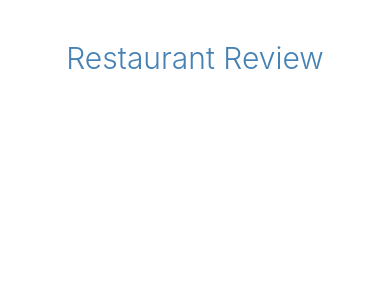
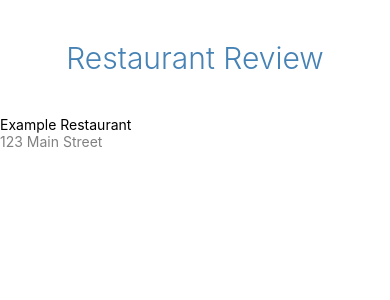
Before and after one commit to imagineLife/nativePractice, a React Native app in the folder GithubFetcher/: screen / in a window 390 px wide. Shown: the top 300 px of the page. Built offline with nearby package versions, Linux system fonts and the light colour scheme.

Commit message:
More text!

```diff
--- a/GithubFetcher/App.js
+++ b/GithubFetcher/App.js
@@ -5,20 +5,34 @@ import {
 } from 'react-native'
 
 const txtStyle = {
-  padding: 40,
-  fontSize: 30,
-  textAlign: 'center',
-  fontWeight: '300',
-  color: 'steelblue'
+  title: {
+    padding: 40,
+    fontSize: 30,
+    textAlign: 'center',
+    fontWeight: '300',
+    color: 'steelblue'
+  },
+  itemSubText: {
+    color: 'grey'
+  }
 }
 
 export default class App extends Component {
   render() {
     return (
       <View>
-        <Text style={txtStyle}>
+
+        <Text style={txtStyle.title}>
           Restaurant Review
         </Text>
+
+        <Text>
+          Example Restaurant
+        </Text>
+        <Text style={txtStyle.itemSubText}>
+          123 Main Street
+        </Text>
+
       </View>
     );
   }
```
